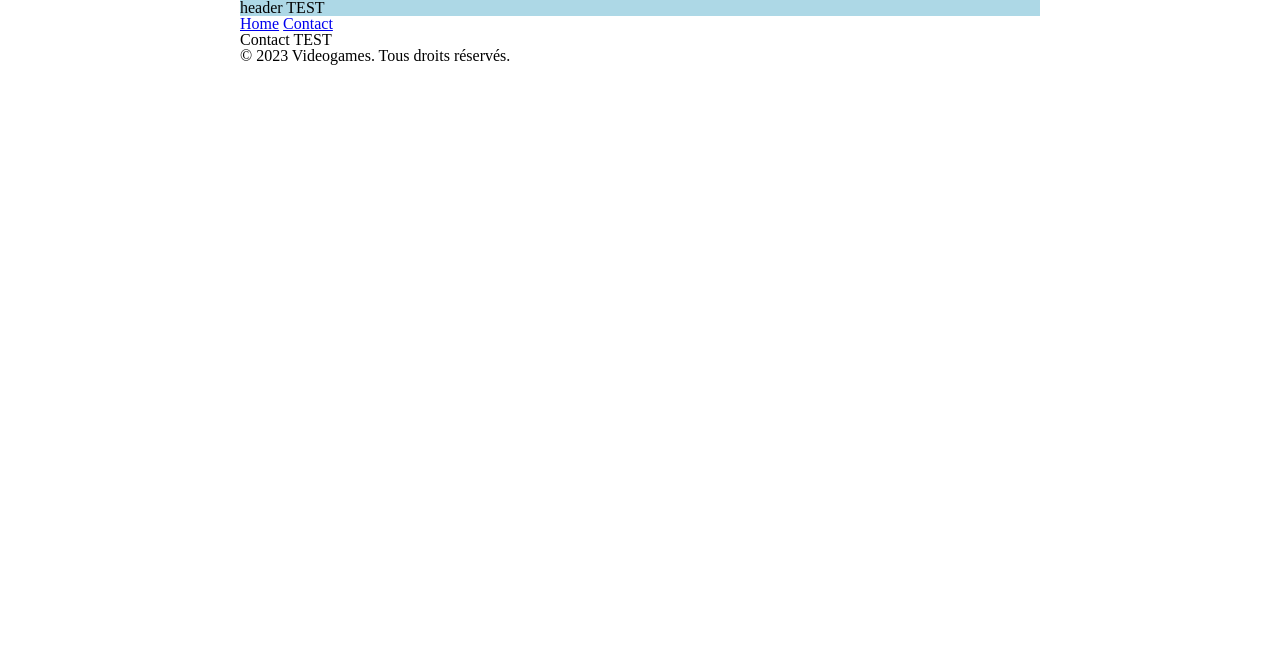
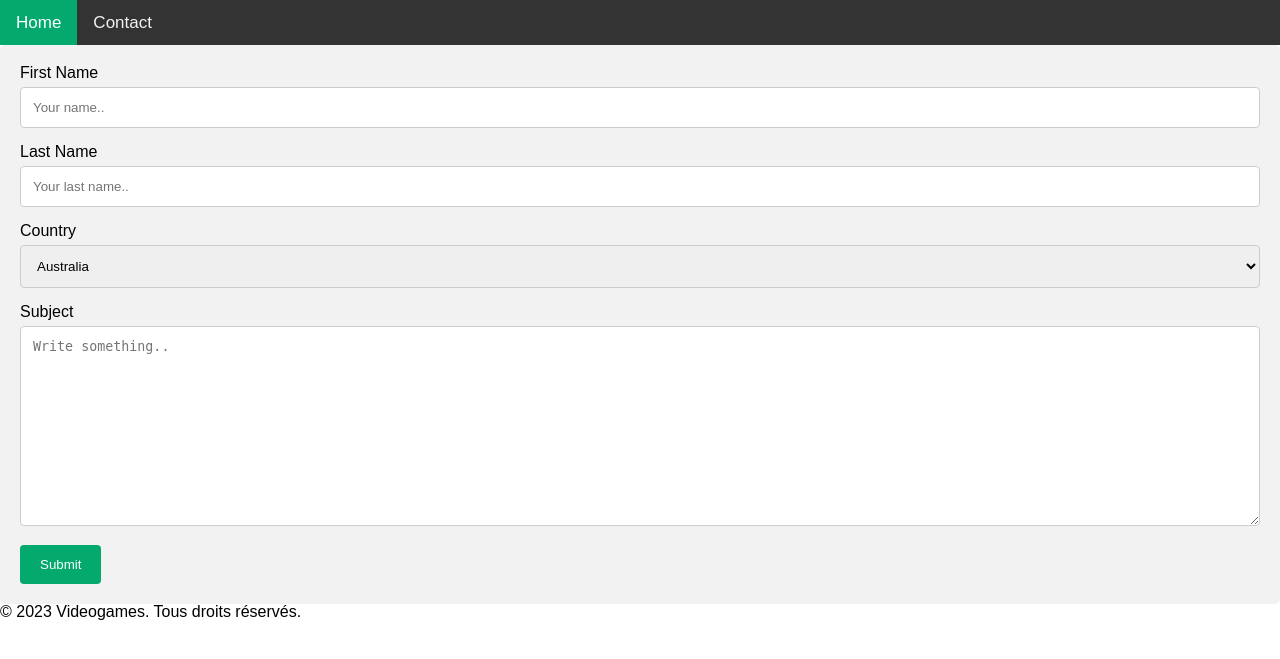
Before and after one commit to ANANA1218/PHP, a PHP site: page /contact.php in a window 1280 px wide. Shown: the top 659 px of the page. Run offline with PHP 8.4, Linux system fonts and the light colour scheme.

Commit message:
partie 2

```diff
--- a/_inc/header.php
+++ b/_inc/header.php
@@ -3,11 +3,11 @@
 <head>
 	<meta charset="UTF-8">
 	<meta name="viewport" content="width=device-width, initial-scale=1.0">
-	<title>Titre de la page</title>
+	<title>VideoGames</title>
 	<link rel="stylesheet" href="/css/reset.css">
 	<link rel="stylesheet" href="/css/style.css">
 </head>
 
 <body>
-     <header class="header">header TEST</header>
+
 </body>
--- a/_inc/nav.php
+++ b/_inc/nav.php
@@ -1,4 +1,5 @@
-<nav>
-	<a href="/">Home</a>
-	<a href="/contact.php">Contact</a>
-</nav>
+<div class="topnav">
+  <a class="active" href="/">Home</a>
+  <a href="/contact.php">Contact</a>
+
+</div>
--- a/contact.php
+++ b/contact.php
@@ -6,7 +6,29 @@
 ?>
 
 
-  <h1> Contact TEST </h1>
+<div class="container">
+  <form action="action_page.php">
+
+    <label for="fname">First Name</label>
+    <input type="text" id="fname" name="firstname" placeholder="Your name..">
+
+    <label for="lname">Last Name</label>
+    <input type="text" id="lname" name="lastname" placeholder="Your last name..">
+
+    <label for="country">Country</label>
+    <select id="country" name="country">
+      <option value="australia">Australia</option>
+      <option value="canada">Canada</option>
+      <option value="usa">USA</option>
+    </select>
+
+    <label for="subject">Subject</label>
+    <textarea id="subject" name="subject" placeholder="Write something.." style="height:200px"></textarea>
+
+    <input type="submit" value="Submit">
+
+  </form>
+</div>
 
   <?php
 
--- a/css/style.css
+++ b/css/style.css
@@ -1,8 +1,68 @@
-body{
-    width: 50rem;
-    margin-inline: auto;
-}
+
 
 .header{
     background-color: lightblue;
 }
+
+body {
+    margin: 0;
+    font-family: Arial, Helvetica, sans-serif;
+  }
+
+  .topnav {
+    overflow: hidden;
+    background-color: #333;
+  }
+
+  .topnav a {
+    float: left;
+    color: #f2f2f2;
+    text-align: center;
+    padding: 14px 16px;
+    text-decoration: none;
+    font-size: 17px;
+  }
+
+  .topnav a:hover {
+    background-color: #ddd;
+    color: black;
+  }
+
+  .topnav a.active {
+    background-color: #04AA6D;
+    color: white;
+  }
+
+  /* Style inputs with type="text", select elements and textareas */
+input[type=text], select, textarea {
+    width: 100%; /* Full width */
+    padding: 12px; /* Some padding */
+    border: 1px solid #ccc; /* Gray border */
+    border-radius: 4px; /* Rounded borders */
+    box-sizing: border-box; /* Make sure that padding and width stays in place */
+    margin-top: 6px; /* Add a top margin */
+    margin-bottom: 16px; /* Bottom margin */
+    resize: vertical /* Allow the user to vertically resize the textarea (not horizontally) */
+  }
+
+  /* Style the submit button with a specific background color etc */
+  input[type=submit] {
+    background-color: #04AA6D;
+    color: white;
+    padding: 12px 20px;
+    border: none;
+    border-radius: 4px;
+    cursor: pointer;
+  }
+
+  /* When moving the mouse over the submit button, add a darker green color */
+  input[type=submit]:hover {
+    background-color: #45a049;
+  }
+
+  /* Add a background color and some padding around the form */
+  .container {
+    border-radius: 5px;
+    background-color: #f2f2f2;
+    padding: 20px;
+  }
```
